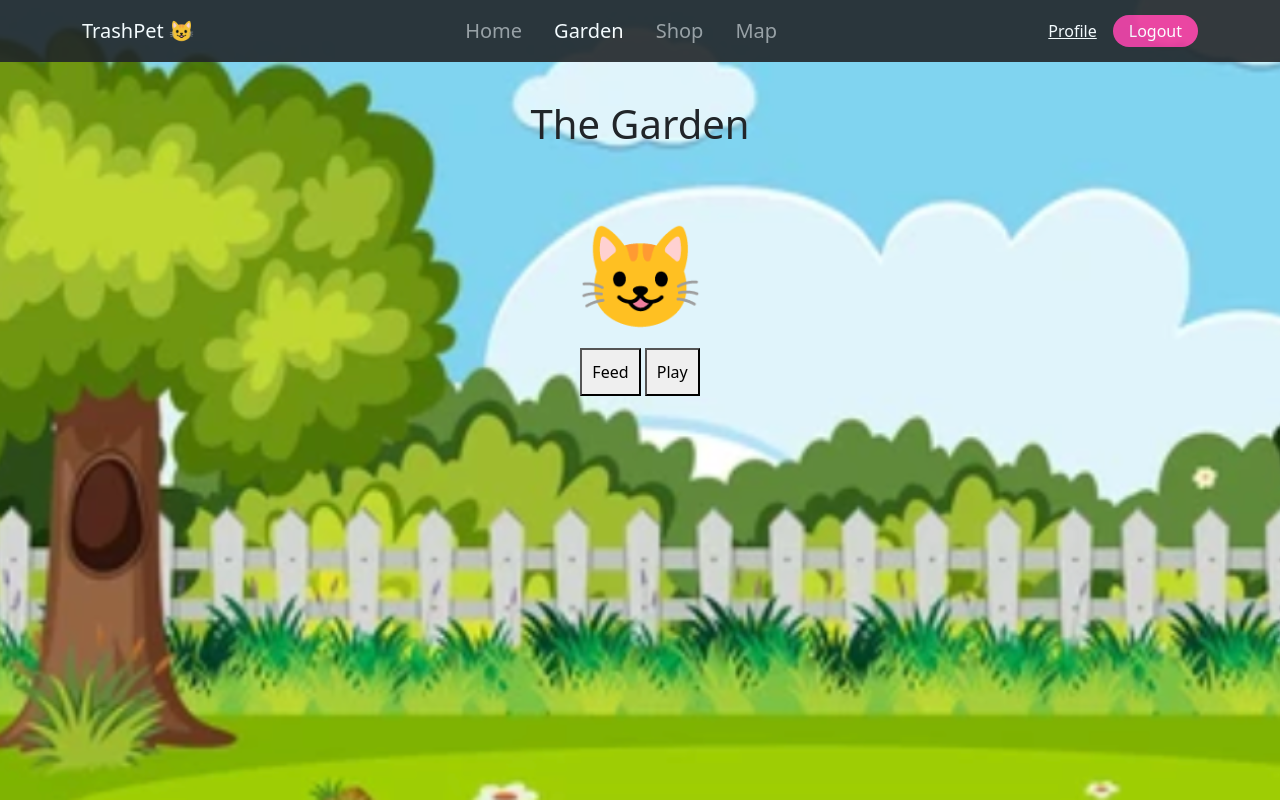
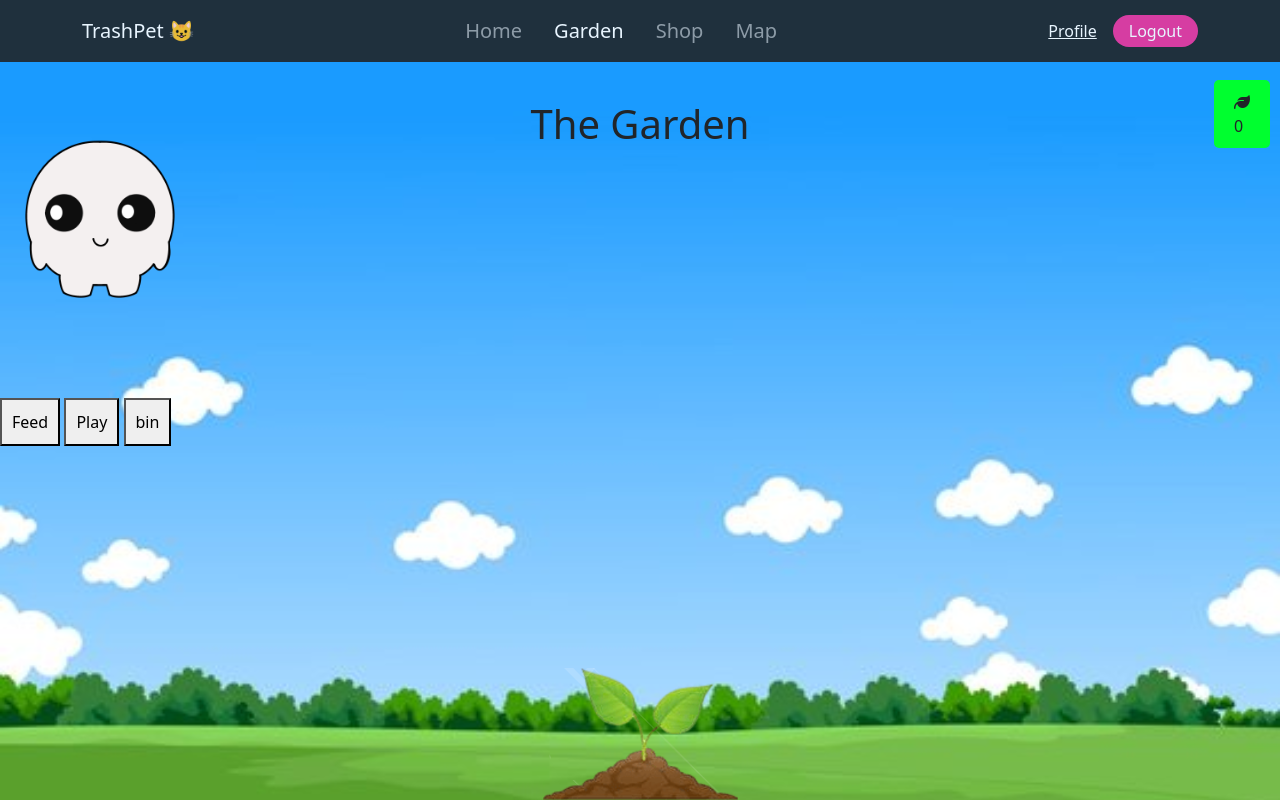
Before and after one commit to poppyts25/TrashPet, a Django app: page /trashpetapp/garden/ in a window 1280 px wide. Run offline with Django 4.2, Linux system fonts and the light colour scheme; a user stored in the database is signed in; parts of the project's set-up code (start-up, migrations or seed data) failed here and were passed over; some libraries are stand-ins or nearby versions.

Commit message:
updated garden

```diff
--- /dev/null
+++ b/trashpet/trashpetapp/static/garden.css
@@ -0,0 +1,38 @@
+#plant-container{
+    position: fixed;
+    bottom: 0;
+    left: 50%;
+    width: 50%;
+    display: flex;
+    transform: translateX(-50%);
+    justify-content: center;
+    background-color: transparent;
+}
+
+.container {
+    display: flex;
+    flex-direction: row;
+    flex-wrap: wrap;
+}
+
+.plant-image{
+    align-items: flex-end;
+    display: flex;
+}
+
+#pet-container{
+    padding: 10px;
+    position: absolute;
+    top: 50%;
+    left: 0;
+    transform: translateY(-50%);
+}
+
+#leavesCounterContainer {
+    position: fixed;
+    top: 10%;
+    right: 10px;
+    background-color: #00ff2f;
+    padding: 10px 20px;
+    border-radius: 5px;
+}
--- /dev/null
+++ b/trashpet/trashpetapp/static/garden.js
@@ -0,0 +1,62 @@
+const plants = [
+    '/static/images/plant1.png',
+    '/static/images/plant2.png',
+    '/static/images/plant3.png',
+    '/static/images/plant4.png',
+    ];
+var currentIndex = 1;
+var leaves = 0;
+
+document.getElementById("bin-button").addEventListener("click",function (){
+
+    console.log("Current index:", currentIndex, " pl: ", plants.length);
+    if (currentIndex === plants.length){
+        currentIndex = 0;
+        leaves +=5;
+        document.getElementById("leavesCounter").innerText = leaves;
+    }
+
+    document.getElementById("plant-image").src = plants[currentIndex];
+    currentIndex = currentIndex + 1;
+    console.log("end");
+});
+
+document.getElementById("feed-button").addEventListener("click", function () {
+    alert("Yum! Thanks for feeding me.");
+  });
+
+  document.getElementById("play-button").addEventListener("click", function () {
+    alert("Yay! Playing is fun.");
+  });
+
+document.addEventListener("DOMContentLoaded", function () {
+    applySavedItems(); // Apply the saved items to the pet on the home page
+  });
+
+  function applySavedItems() {
+    const items = [
+      "/static/images/socks.png",
+      "/static/images/bottle.png",
+      "/static/images/crown.png",
+      "/static/images/cap.png",
+    ];
+    items.forEach((itemSrc, index) => {
+      const itemId = `item-${index}`;
+      if (localStorage.getItem(itemId)) {
+        // Item was previously added, recreate it on the pet
+        if (!document.getElementById(itemId)) {
+          // Check to avoid duplicating the item
+          const newItem = document.createElement("img");
+          newItem.src = itemSrc;
+          newItem.className = "pet-layered-item";
+          newItem.id = itemId;
+          document.getElementById("pet-container").appendChild(newItem);
+        }
+      }
+    });
+
+    const savedBackgroundImage = localStorage.getItem("petBackgroundImage");
+    if (savedBackgroundImage) {
+      document.querySelector(".pet-background").src = savedBackgroundImage;
+    }
+  }
--- a/trashpet/trashpetapp/templates/trashpetapp/garden.html
+++ b/trashpet/trashpetapp/templates/trashpetapp/garden.html
@@ -5,10 +5,12 @@
     <meta charset="UTF-8">
     <title>Virtual Pet</title>
     <link rel="stylesheet" href="{% static 'style.css' %}">
+    <link rel="stylesheet" href="{% static 'garden.css' %}">
+    <script src="https://kit.fontawesome.com/f32a47c063.js" crossorigin="anonymous"></script>
 
     <style>
         body{
-          background: url('{% static "garden-temp.jpg" %}') rgba(0,0,0,0.3);
+          background: url('{% static "gardenBackground.jpg" %}') rgba(0,0,0,0.3);
           background-blend-mode: multiply;
           background-position: center;
           background-size: cover;
@@ -22,6 +24,31 @@
         .user-output{
           text-align: center;
           margin-top: 50px;
+        }
+        #pet-container {
+          position: relative;
+          width: 200px;
+          height: 200px;
+          overflow: hidden;
+        }
+
+        .pet-background,
+        .pet-eyes,
+        .pet-smile {
+            max-width: 100%;
+            max-height: 100%;
+            position: absolute;
+            top: 0;
+            left: 0;
+        }
+
+        .pet-layered-item {
+          position: absolute;
+          max-width: 100%;
+          max-height: 100%;
+          z-index: 2;
+          top: 0;
+          left: 0;
         }
     </style>
 </head>
@@ -39,7 +66,7 @@
 
   </script>
 
-  <div class="main-page-home">
+  <div class="main-page-garden">
 
     <div class="text">
       <h1>The Garden</h1>
@@ -47,12 +74,26 @@
 
 
     <div id="pet-container">
-      <div id="pet">😺</div>
+      <img src= '{% static "images/petbackground.png" %}'  class="pet-background" alt="pet">
+      <img id="eyes" src='{% static "/images/closedeyes.png" %}'class="pet-eyes" alt="pet">
+      <img src = '{% static "/images/smile.png" %}' class="pet-smile" alt="pet">
+  </div>
+  <div class="buttons-container">
       <button id="feed-button">Feed</button>
       <button id="play-button">Play</button>
+      <button id="bin-button">bin</button>
+  </div>
+
+    <div id="plant-container">
+      <img src="{% static 'images/plant1.png' %}" class="plant-image" id="plant-image">
     </div>
-    <script src="{% static 'script.js' %}"></script>
 
+    <div id="leavesCounterContainer">
+      <i class="fa-solid fa-leaf"></i><div id = "leavesCounter">0</div>
+    </div>
+
+    <script src="{% static 'garden.js' %}"></script>
+    <script src="{% static 'animate.js' %}"></script>
 
   </div>
 
```
Also changed, not shown: trashpet/db.sqlite3, trashpet/trashpetapp/static/gardenBackground.jpg (added), trashpet/trashpetapp/static/images/plant1.png (added), trashpet/trashpetapp/static/images/plant2.png (added), trashpet/trashpetapp/static/images/plant3.png (added), trashpet/trashpetapp/static/images/plant4.png (added).
